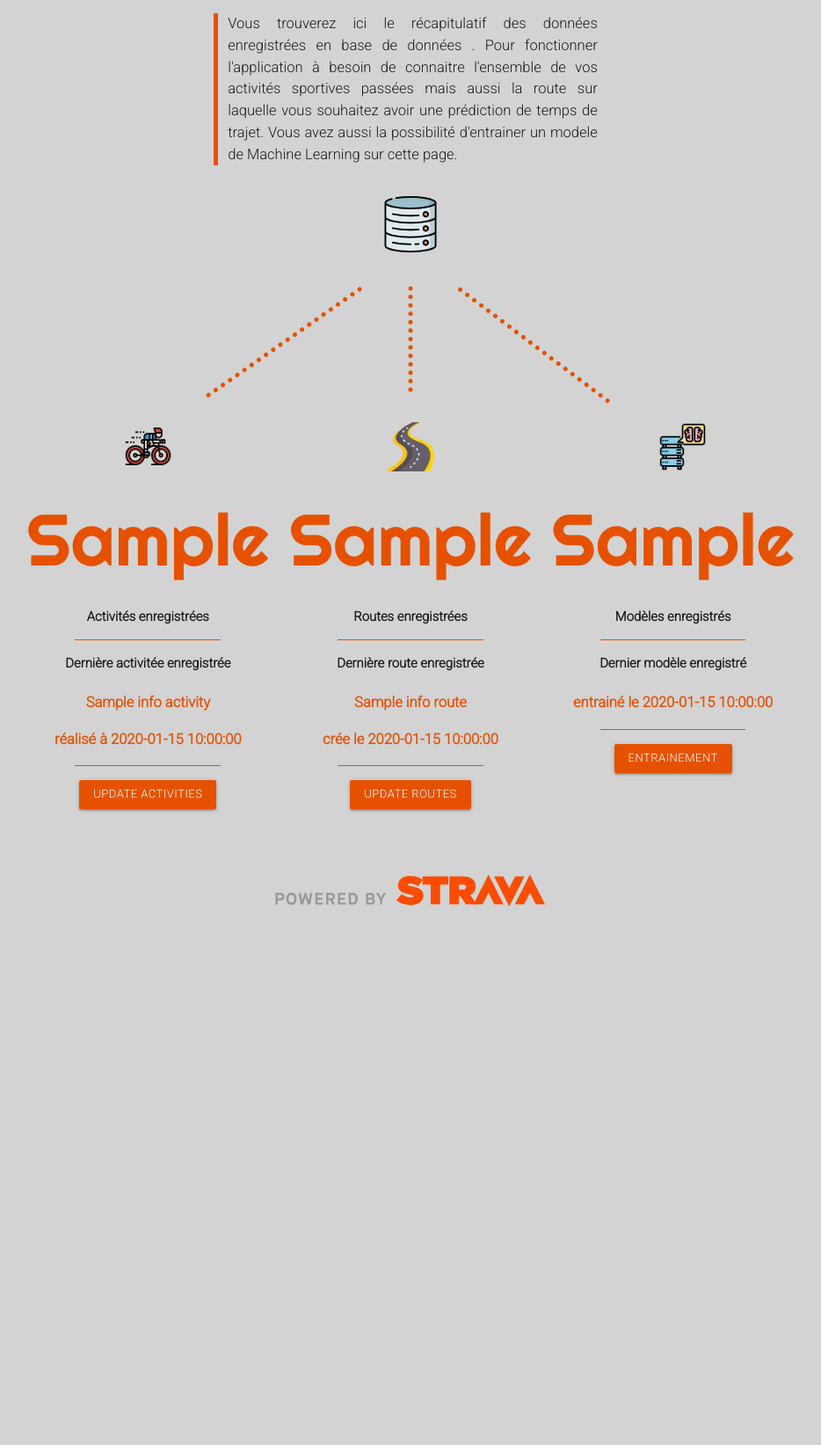
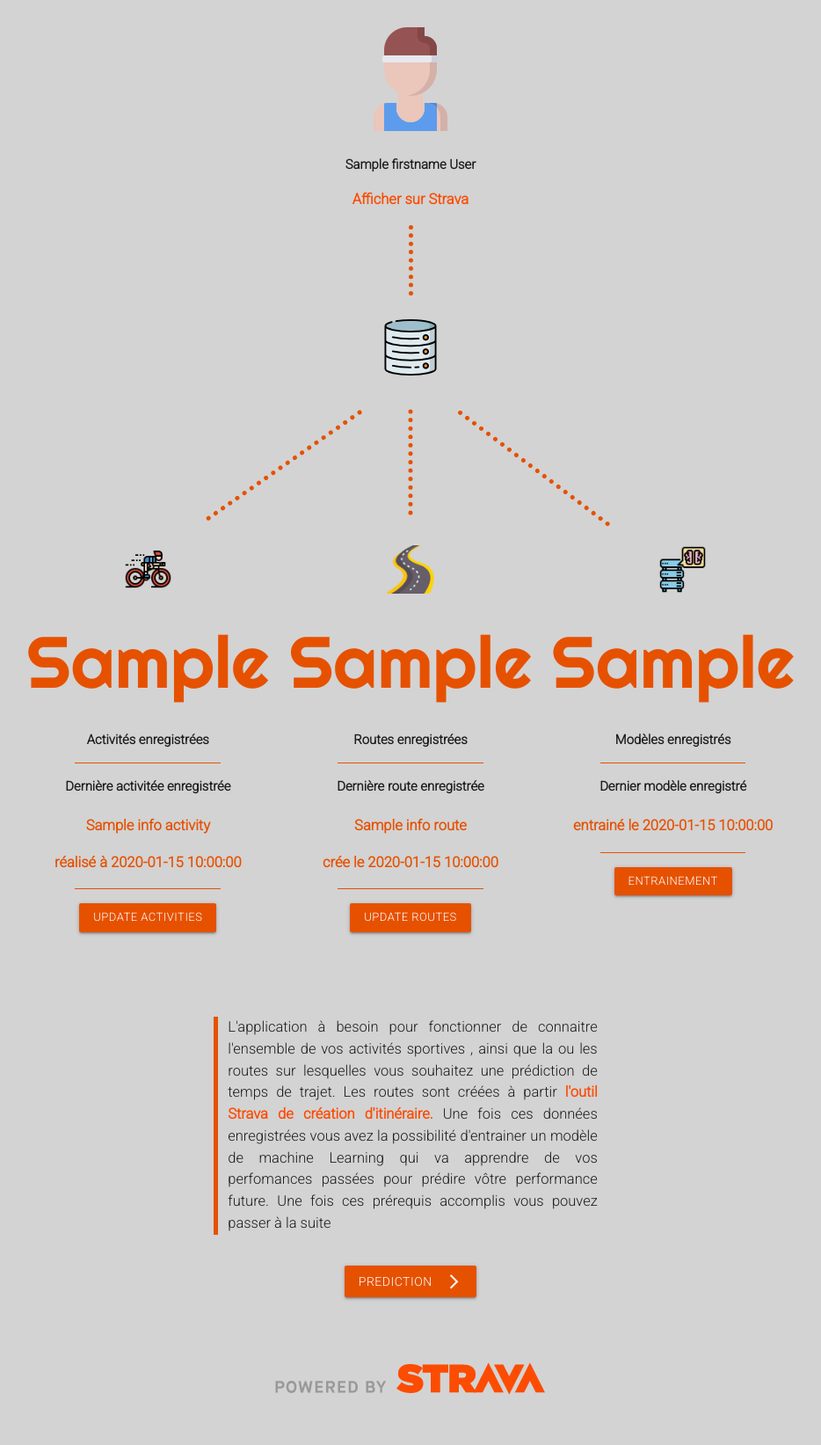
Before and after one commit to vlagache/cycling_travel_time, a FastAPI app: template prediction/infrastructure/templates/authenticated_user.html in a window 1280 px wide. Shown: the whole page at 88% size, without its empty margins (173-1107 px from the left). Before the commit the page ends 1031 px from the top, so only its background shows below. Run offline with FastAPI, Linux system fonts and the light colour scheme; the template is opened without the code that fills it: most values are stand-ins (such as "Sample title", 1, 10 or a date in 2020); parts of the project's set-up code (start-up, migrations or seed data) failed here and were passed over.

Commit message:
End design authenticated_user page.

```diff
--- a/prediction/infrastructure/js/auth_user.js
+++ b/prediction/infrastructure/js/auth_user.js
@@ -1,18 +1,20 @@
 jQuery(document).ready(function(){
 
     $(document).ajaxStart(function(){
+        $("#authenticated_user").css("opacity",0.2)
         $("#circle_loading").show()
+        $(".button").addClass('disabled')
     })
 
     $(document).ajaxStop(function(){
+        $("#authenticated_user").css("opacity",1)
         $("#circle_loading").hide()
+        $(".button").removeClass('disabled')
     })
 
 //    Update Activities
 
     $('#update_activities').on( 'click', function(e){
-        $('#update_activities').addClass('disabled')
-        $('.no_new_activities').css("display", "none")
         e.preventDefault();
         let options = {
             method:'GET',
@@ -24,19 +26,19 @@ jQuery(document).ready(function(){
                 $(".name_last_activity").text(response.name_last_activity)
                 $(".date_last_activity").text('réalisé à ' + response.date_last_activity)
             } else {
-                $("<p class='no_new_activities'> Aucune nouvelle activitée à charger </p>").insertAfter("#update_activities")
+                $(".no_new_activities").text("Aucune nouvelle activitée à charger")
+                /* After a fadeTo opacity = 0  */
+                $(".no_new_activities").css("opacity",1)
+                $(".no_new_activities").delay(5000).fadeTo('slow',0)
             }
             $(".info_last_activity").show()
             $(".no_activities").hide()
-            $('#update_activities').removeClass('disabled')
         })
     });
 
 //    Update Routes
 
     $('#update_routes').on( 'click', function(e){
-        $('#update_routes').addClass('disabled')
-        $('.no_new_routes').css("display", "none")
         e.preventDefault();
         let options = {
             method:'GET',
@@ -48,28 +50,35 @@ jQuery(document).ready(function(){
                 $(".name_last_route").text(response.name_last_route)
                 $(".date_last_route").text('crée le ' + response.date_last_route)
             } else {
-                $("<p class='no_new_routes'> Aucune nouvelle route à charger </p>").insertAfter("#update_routes")
+                $(".no_new_routes").text('Aucune nouvelle route à charger')
+                /* After a fadeTo opacity = 0  */
+                $(".no_new_routes").css("opacity",1)
+                $(".no_new_routes").delay(5000).fadeTo('slow',0)
             }
             $(".info_last_route").show()
             $(".no_routes").hide()
-            $('#update_routes').removeClass('disabled')
         })
     });
 
 // Train Models
     $('#update_models').on( 'click', function(e){
-        $('#update_models').addClass('disabled')
         e.preventDefault();
         let options = {
             method:'GET',
             url: '/train_models'
         }
         $.ajax(options).done(response => {
-            $(".models_in_base").text(response.models_in_base)
-            $(".date_last_model").text('entrainé le ' + response.date_last_model)
-            $(".info_last_model").show()
-            $(".no_models").hide()
-            $('#update_models').removeClass('disabled')
+            if(response == null) {
+                $(".no_activities_for_train").text("Aucune activitée pour entrainer un modèle")
+                /* After a fadeTo opacity = 0  */
+                $(".no_activities_for_train").css("opacity",1)
+                $(".no_activities_for_train").delay(5000).fadeTo('slow',0)
+            } else {
+                $(".models_in_base").text(response.models_in_base)
+                $(".date_last_model").text('entrainé le ' + response.date_last_model)
+                $(".info_last_model").show()
+                $(".no_models").hide()
+            }
         })
     });
 
--- a/prediction/infrastructure/static/styles.css
+++ b/prediction/infrastructure/static/styles.css
@@ -52,21 +52,23 @@ blockquote {
 }
 
 /* Auth Strava Page */
-#content {
-   margin-top:20%;
-   margin-bottom:20%;
+
+#authenticated_user{
+    margin-top: 2% !important;
 }
-.back {
-    position:relative;
-    left:0;
-    bottom:0;
-
+.strava_link {
+    color: #FC4C02 !important;
+    font-weight:bold !important;
 }
 
+.vertical_line {
+    border-left: 5px dotted #e65100;
+    height:80px;
+    width:2px;
+    margin: 0 auto;
+    margin-bottom:3%;
+}
 /* Auth User Page */
-
-
-
 .lines {
     width: 500px;
     height: 115px;
@@ -134,6 +136,7 @@ blockquote {
     font-size: 5em;
 }
 
+#person_id,
 .registered_activities,
 .last_registered_activity,
 .no_new_activities,
@@ -141,7 +144,8 @@ blockquote {
 .last_registered_route,
 .no_new_routes,
 .registered_models,
-.last_registered_model {
+.last_registered_model,
+.no_activities_for_train {
     font-weight: bold;
     font-size:0.9em;
 }
@@ -158,6 +162,12 @@ blockquote {
 
 }
 
+.no_new_activities,
+.no_new_routes,
+.no_activities_for_train {
+    height:30px;
+}
+
 /*
 #info_activities,
 #info_routes,
@@ -172,14 +182,15 @@ blockquote {
 }
 */
 
-.forward {
-    position:relative;
-    right:0;
-    bottom:0;
-}
 
 #circle_loading{
+  position: fixed;
   display: none;
+  top :0;
+  left: 0;
+  right: 0;
+  bottom: 0;
+  margin: auto;
 }
 
 #map_route, #map_segmentation_route{
--- a/prediction/infrastructure/templates/authenticated_user.html
+++ b/prediction/infrastructure/templates/authenticated_user.html
@@ -5,21 +5,22 @@
 {% block content %}
 
 
-<div class="container container_test">
+<div id="authenticated_user" class="container">
 
-    <div class="row">
-        <blockquote class="input-field col s6 offset-s3">
-            Vous trouverez ici le récapitulatif des données enregistrées en base de données . Pour fonctionner
-            l'application à besoin de connaitre l'ensemble
-            de vos activités sportives passées mais aussi la route sur laquelle vous souhaitez avoir une prédiction de
-            temps de trajet. Vous avez aussi
-            la possibilité d'entrainer un modele de Machine Learning sur cette page.
-        </blockquote>
+
+    <div class="person_img center-align">
+        <img src="images/person.png" alt="person">
     </div>
+    <p id="person_id" class="center-align"> {{ athlete.firstname }} {{ athlete.lastname }}</p>
+    <p class="center-align"><a href="https://www.strava.com/dashboard?feed_type=my_activity" class="strava_link">Afficher
+        sur Strava</a></p>
+
+    <div class="vertical_line"></div>
+
 
     <div class="row">
         <div class="database_img center-align">
-            <img src="images/database.png" alt="activity">
+            <img src="images/database.png" alt="database">
         </div>
     </div>
 
@@ -72,9 +73,11 @@
 
 
             <p class="center-align">
-                <a id="update_activities" class="waves-effect waves-light btn-small orange darken-4">Update
+                <a id="update_activities" class="button waves-effect waves-light btn-small orange darken-4">Update
                     activities</a>
             </p>
+
+            <p class="center-align no_new_activities"></p>
 
 
         </div>
@@ -119,8 +122,11 @@
             </div>
 
             <p class="center-align">
-                <a id="update_routes" class="waves-effect waves-light btn-small orange darken-4">Update Routes</a>
+                <a id="update_routes" class="button waves-effect waves-light btn-small orange darken-4">Update
+                    Routes</a>
             </p>
+
+            <p class="center-align no_new_routes"></p>
 
         </div>
 
@@ -158,25 +164,35 @@
             </div>
 
             <p class="center-align">
-                <a id="update_models" class="waves-effect waves-light btn-small orange darken-4">Entrainement</a>
+                <a id="update_models" class="button waves-effect waves-light btn-small orange darken-4">Entrainement</a>
             </p>
+
+            <p class="center-align no_activities_for_train"></p>
+
 
         </div>
     </div>
 
-    <div id="circle_loading" class="preloader-wrapper active center-align">
-        <div class="spinner-layer spinner-red-only">
-            <div class="circle-clipper left">
-                <div class="circle"></div>
-            </div>
-            <div class="gap-patch">
-                <div class="circle"></div>
-            </div>
-            <div class="circle-clipper right">
-                <div class="circle"></div>
-            </div>
-        </div>
+    <div class="row">
+        <blockquote class="input-field col s6 offset-s3">
+            L'application à besoin pour fonctionner de connaitre l'ensemble de vos activités sportives , ainsi que la
+            ou les
+            routes sur lesquelles vous souhaitez une prédiction de temps de trajet. Les routes sont créées à partir
+            <a href="https://www.strava.com/athlete/routes" class="strava_link">l'outil Strava
+                de création d'itinéraire.</a>
+            Une fois ces données enregistrées vous avez la possibilité d'entrainer un
+            modèle de machine
+            Learning qui va apprendre de vos perfomances passées pour prédire vôtre performance future. Une fois ces
+            prérequis accomplis vous pouvez passer à la suite
+        </blockquote>
     </div>
+
+    <div class="row">
+        <p class="center-align">
+            <a class="btn orange darken-4" href="/road_prediction"><i class="material-icons right">arrow_forward_ios</i>Prediction</a>
+        </p>
+    </div>
+
 
     <div class="row">
         <p class="pwdstrava center-align">
@@ -184,11 +200,26 @@
         </p>
     </div>
 
+
     <!--    <p class="forward">-->
     <!--        <a class="btn orange darken-4" href="/road_prediction"><i class="material-icons right">arrow_forward_ios</i>Prediction</a>-->
     <!--    </p>-->
 
 
+</div>
+
+<div id="circle_loading" class="preloader-wrapper big active center-align">
+    <div class="spinner-layer spinner-red-only">
+        <div class="circle-clipper left">
+            <div class="circle"></div>
+        </div>
+        <div class="gap-patch">
+            <div class="circle"></div>
+        </div>
+        <div class="circle-clipper right">
+            <div class="circle"></div>
+        </div>
+    </div>
 </div>
 
 
--- a/prediction/infrastructure/templates/connexion.html
+++ b/prediction/infrastructure/templates/connexion.html
@@ -23,7 +23,7 @@
                     vélo
                     par l'entrainement d'un modele de Machine Learning sur les données d'entrainements passés.
                     L'utilisation de cette application
-                    necessite d'avoir un <a href="https://www.strava.com/register/free?hl=fr-FR">compte Strava</a> sur
+                    necessite d'avoir un <a href="https://www.strava.com/register/free?hl=fr-FR" class="strava_link">compte Strava</a> sur
                     lequel des activités ont été enregistrés.
                 </blockquote>
             </div>
--- a/prediction/infrastructure/webservice.py
+++ b/prediction/infrastructure/webservice.py
@@ -1,5 +1,5 @@
-import logging
 import os
+import time
 import urllib.parse
 from typing import Optional
 
@@ -129,13 +129,20 @@ async def get_new_routes(athlete_id: str = Cookie(None)):
 
 @app.get("/train_models")
 async def train_models():
-    for type_model in TypeModel:
-        model_ = model.Model(model=type_model)
-        model_.train()
-        model.repository.save(model_)
+    if activity.repository.is_empty():
+        # TODO: Very ugly method to avoid flashing on frontend
+        #  The response is too fast which does not allow time
+        #  for the loading screen to appear
+        time.sleep(3)
+        return None
+    else:
+        for type_model in TypeModel:
+            model_ = model.Model(model=type_model)
+            model_.train()
+            model.repository.save(model_)
 
-    info_models = model.repository.get_general_info()
-    return info_models
+        info_models = model.repository.get_general_info()
+        return info_models
 
 
 @app.get("/get_prediction")
```
Also changed, not shown: prediction/infrastructure/images/activity.png (deleted), prediction/infrastructure/images/person.png (added).
